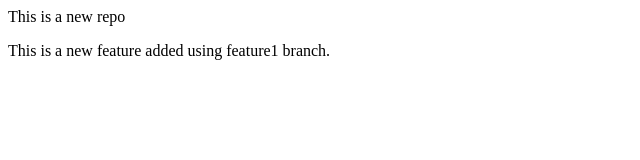
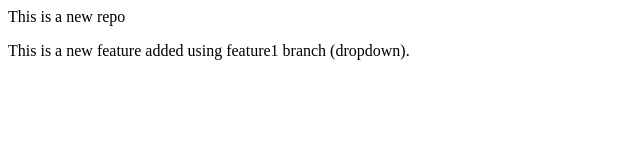
Before and after one commit to AmanSal/NewDemo, a plain HTML site: page index.html in a window 1280 px wide. Shown: the full height of the page, 0-640 px from the left. Drawn offline with Linux system fonts and the light colour scheme.

```diff
--- a/index.html
+++ b/index.html
@@ -1,2 +1,2 @@
 <p>This is a new repo</p>
-<p>This is a new feature added using feature1 branch.</p>
+<p>This is a new feature added using feature1 branch (dropdown).</p>
```
